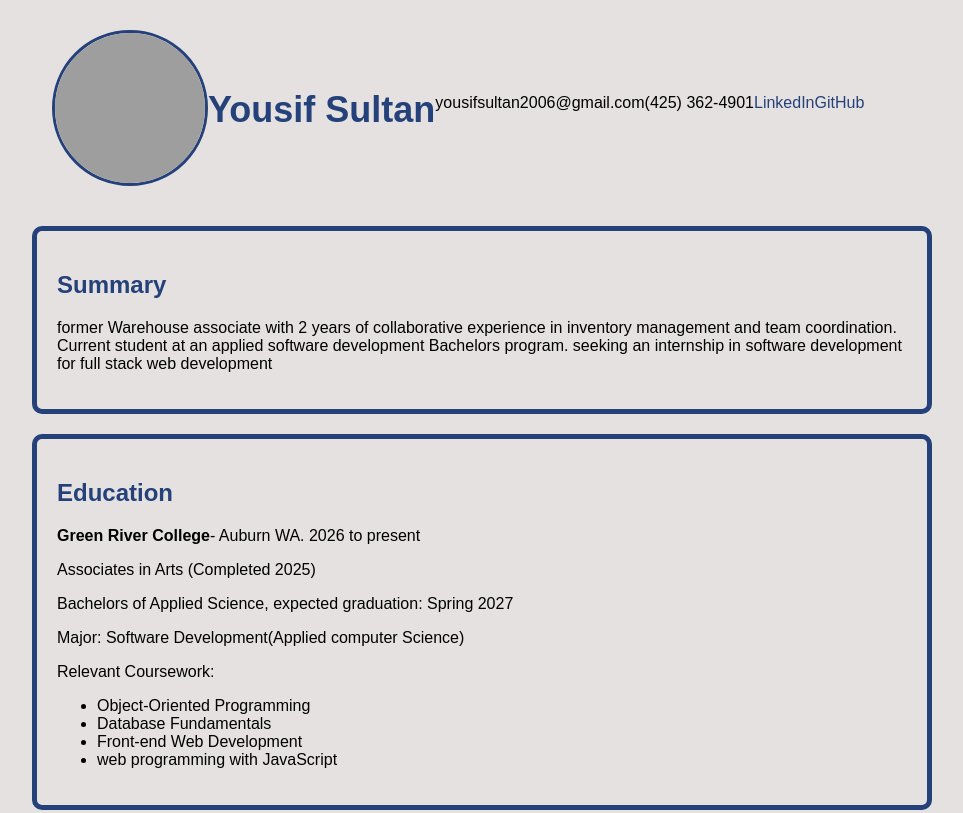
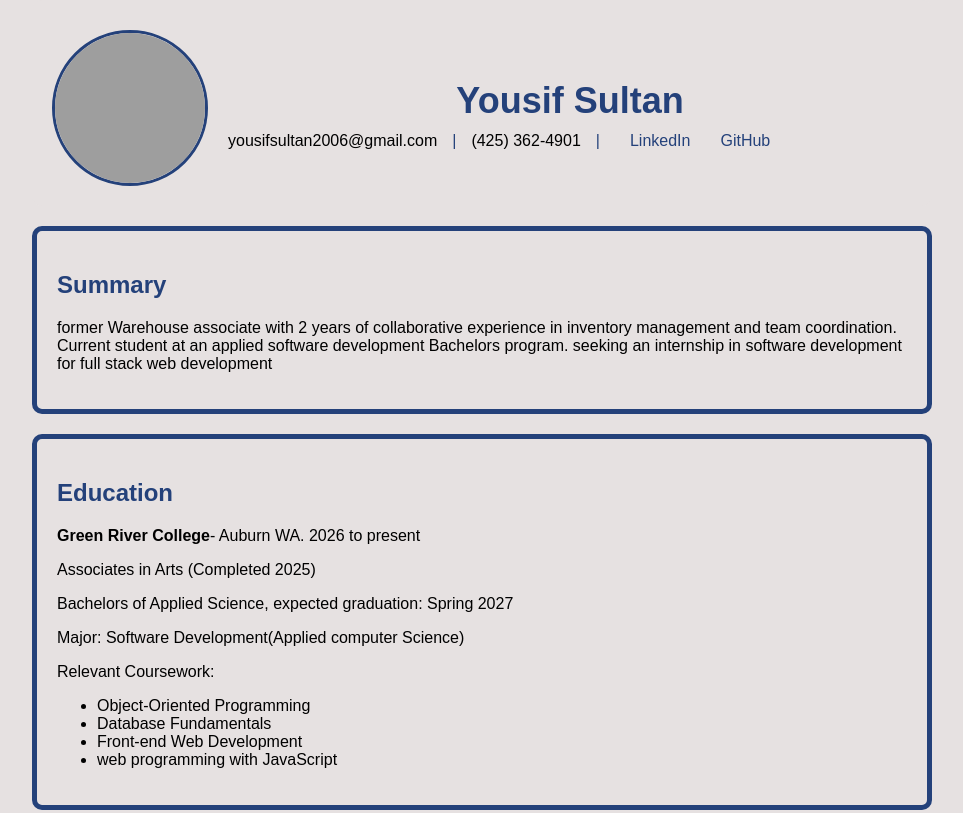
Before and after one commit to yousifsultan2006-web/Resume, a plain HTML site: page index.html in a window 1280 px wide. Shown: the top 813 px of the page, without its empty margins (158-1121 px from the left). Drawn offline with Linux system fonts and the light colour scheme; grey boxes are pictures that could not be loaded.

Commit message:
fixed up some spacing issues, inspected image link

```diff
--- a/Styles/styles.css
+++ b/Styles/styles.css
@@ -11,6 +11,32 @@ body {
    margin: 0 auto;
 
 }
+.resume-header {
+    display: grid;
+    grid-template-columns: auto 1fr;
+    gap: 20px;
+    align-items: center;
+    padding: 20px;
+
+}
+.contact-info {
+    display: flex;
+    margin-top: 8px;
+    gap: 15px;
+}
+.contact-info
+span:not(:last-child)::after {
+    content: "|";
+    margin-left: 15px;
+    color: var(--primary-color);
+}
+
+
+
+
+
+
+
 header {
       background-color: var(--background-light);
     display: flex;
@@ -28,10 +54,11 @@ section {
     border-radius: 10px;
     margin-bottom: 20px;
 }
-img {
+.profile-pic {
     border-radius: 50%;
     border: 3px solid var(--primary-color);
     margin-top: 10px;
+    object-fit: cover;
 
 }
 
@@ -75,4 +102,7 @@ a:focus {
         margin: 10px auto;
         display: block;
     }
+    .fields {
+        grid-template-columns: 1fr;
+    }
 }
--- a/index.html
+++ b/index.html
@@ -8,25 +8,33 @@
     <link rel = "icon" type = "image/jpeg" href = "assets/RIcon.jpeg" >
 </head>
 <body>
-    <header>
-        <img src = "./Imgs/selfie.png" alt = "Profile Picture" width="150" height="150">
+
+    <header class = "resume-header">
+        <img src = "./Imgs/selfie.png" alt = "Profile Picture" width="150" height="150" class = "profile-pic">
+        <div class = "header-text">
         <h1>Yousif Sultan</h1>
-        <p>yousifsultan2006@gmail.com</p>
-        <p>(425) 362-4901</p>
+            <div class ="contact-info">
+        <span>yousifsultan2006@gmail.com</span>
+        <span>(425) 362-4901</span>
 
         <br>
         <a href="https://www.linkedin.com/feed/">LinkedIn</a>
          <br>
         <a href="https://github.com/yousifsultan2006-web">GitHub</a>
-
+        </div>
+        </div>
     </header>
-    <section class="Summary">
+    <div class = "fields">
+    <div class = "field">
+      <section class="Summary">
        <h2>Summary</h2>
        <p>former Warehouse associate with 2 years of collaborative
         experience in inventory management and team coordination.
         Current student at an applied software development Bachelors program.
         seeking an internship in software development for full stack web development</p>
-    </section>
+      </section>
+      </div>
+    <div class = "field">
     <section class = "Education">
         <h2>Education</h2>
         <p><b>Green River College</b>- Auburn WA. 2026 to present</p>
@@ -41,7 +49,8 @@
             <li>web programming with JavaScript</li>
         </ul>
     </section>
-
+    </div>
+    <div class = "field">
     <section class ="Skills and Certificates">
         <h2>Skills and Certificates</h2>
         <p>Languages: Java, JavaScript, SQL</p>
@@ -51,6 +60,8 @@
         <p>Certificates: Google AI Essentials Certificate expected March 2026, Google Prompting Essentials Certificate expected March 2026</p>
 
     </section>
+    </div>
+    <div class = "field">
     <section class = "Experience">
         <h2>Experience</h2>
         <p><b>Warehouse Associate</b> - Amazon, Maple Valley WA. 2024-present</p>
@@ -70,7 +81,8 @@
 
 
     </section>
-
+    </div>
+    <div class = "field">
     <section class = "Achievements">
         <h2>Achievements and Activities</h2>
         <ul>
@@ -80,7 +92,8 @@
         </ul>
 
     </section>
+    </div>
 
-
+    </div>
 </body>
 </html>
```
Also changed, not shown: 1 other file.
